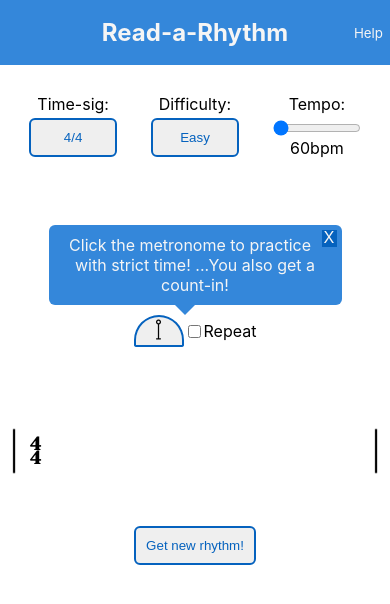
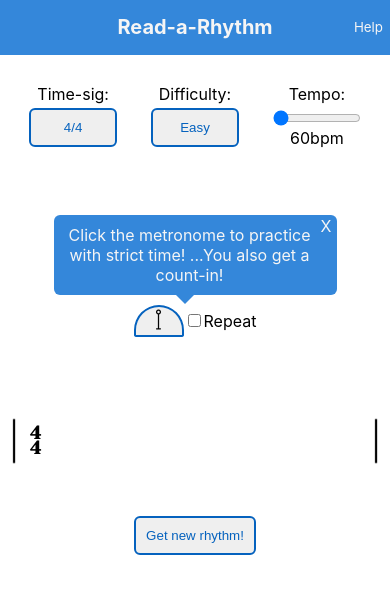
Before and after one commit to SGreenland/read-a-rhythm, a React (Create React App) app: page / in a window 390 px wide. Shown: the top 604 px of the page. Built offline with nearby package versions, Linux system fonts and the light colour scheme.

Commit message:
more responsive styling

```diff
--- a/src/Tooltip.js
+++ b/src/Tooltip.js
@@ -6,11 +6,13 @@ export default function ToolTip() {
   }
   return (
     <div id="toolTip">
+      <div>
+        Click the metronome to practice with strict time! ...You also get a
+        count-in!
+      </div>
       <button id="closeTooltip" onClick={closeTip}>
-        <span style={{ position: "relative", bottom: "1px" }}>X</span>
+        X
       </button>
-      Click the metronome to practice with strict time! ...You also get a
-      count-in!
     </div>
   );
 }
--- a/src/index.css
+++ b/src/index.css
@@ -235,9 +235,10 @@ button:hover {
 
 #toolTip {
   position: relative;
+  display: flex;
   left: 50px;
   width: 25%;
-  padding: 10px;
+  padding: 5px;
   text-align: center;
   background-color: rgb(52, 135, 218);
   color: whitesmoke;
@@ -246,10 +247,14 @@ button:hover {
   border-radius: 6px;
 }
 
+#toolTip div {
+  padding: 5px;
+}
+
 #toolTip::after {
   content: " ";
   position: absolute;
-  top: 100%;
+  top: 99%;
   right: 50%;
   border: 10px solid;
   border-color: rgb(52, 135, 218) transparent transparent transparent;
@@ -257,12 +262,9 @@ button:hover {
 
 #closeTooltip {
   all: unset;
-  float: right;
-  background: rgb(5, 98, 190);
-  padding: 2px;
-  margin-top: -5px;
-  margin-right: -5px;
-  line-height: 0.8;
+  position: relative;
+  bottom: 4px;
+  align-self: flex-start;
 }
 
 #closeTooltip:hover {
@@ -274,6 +276,10 @@ button:hover {
     font-size: smaller;
   }
 
+  h1 {
+    font-size: 1.5em;
+  }
+
   #barContainer {
     font-size: large;
     padding: 0;
```
